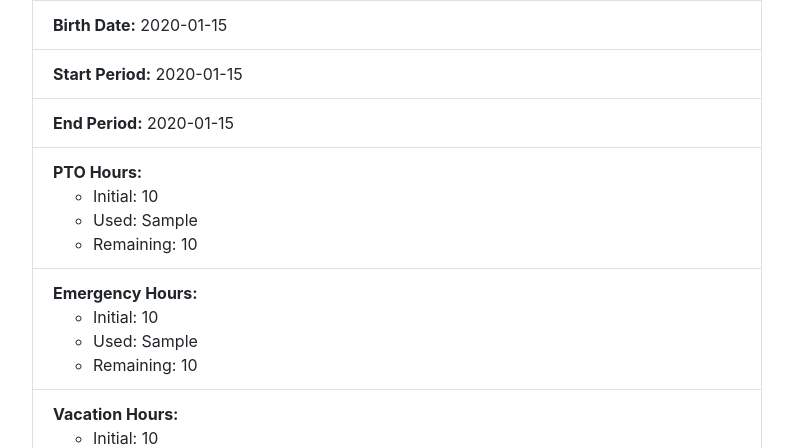
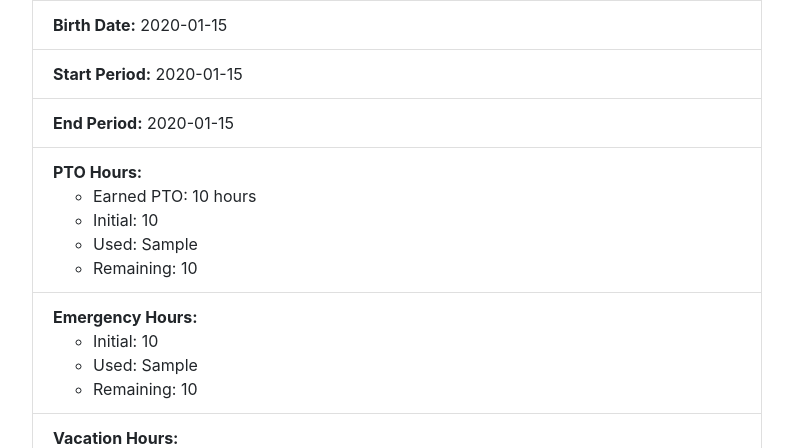
Before and after one commit to ChristopherStrom/PTO-Tracker, a Flask app: template templates/view_user.html in a window 1280 px wide. Shown: the part 199-647 px from the top of the page, without its empty margins (53-846 px from the left). Run offline with Flask 3, Linux system fonts and the light colour scheme; tables that the repository leaves empty hold one stand-in row (values such as "Sample post"); the template is opened without the code that fills it: values that come from a table or form of the project are taken from there, most other values are stand-ins (such as "Sample title", 1, 10 or a date in 2020); some libraries are stand-ins or nearby versions.

Commit message:
Update view_user.html

```diff
--- a/templates/view_user.html
+++ b/templates/view_user.html
@@ -25,6 +25,7 @@
             <li class="list-group-item"><strong>End Period:</strong> {{ user.end_period or 'N/A' }}</li>
             <li class="list-group-item"><strong>PTO Hours:</strong>
                 <ul>
+                    <li>Earned PTO: {{ earned_pto }} hours</li>
                     <li>Initial: {{ initial_pto_total }}</li>
                     <li>Used: {{ used_pto_hours }}</li>
                     <li>Remaining: {{ pto_total }}</li>
```
